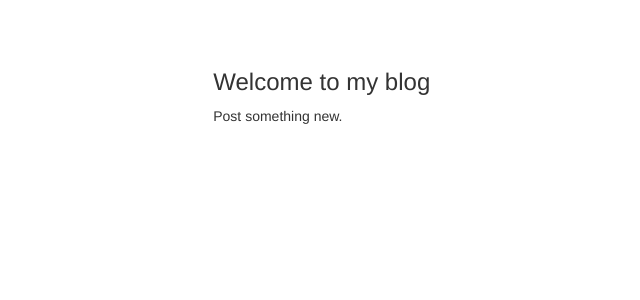
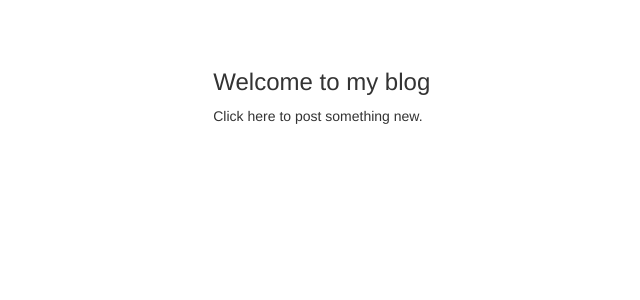
Before and after one commit to spencerstewart/abstract-interp, a Python web app: template templates/welcome.html in a window 1280 px wide. Shown: the part 153-453 px from the top of the page, without its empty margins (198-838 px from the left). Run offline with Jinja, Linux system fonts and the light colour scheme; the template is opened without the code that fills it, so the values that code supplies are empty; some libraries are stand-ins or nearby versions.

Commit message:
Make wording change

```diff
--- a/templates/welcome.html
+++ b/templates/welcome.html
@@ -11,7 +11,7 @@
     <div class="col-md-6 col-md-offset-3 post">
       <h3>Welcome to my blog</h3>
       <p>
-        <a href="/blog/newpost">Post something new.</a>
+        <a href="/blog/newpost">Click here to post something new.</a>
       </p>
     </div>
 </div>
```
